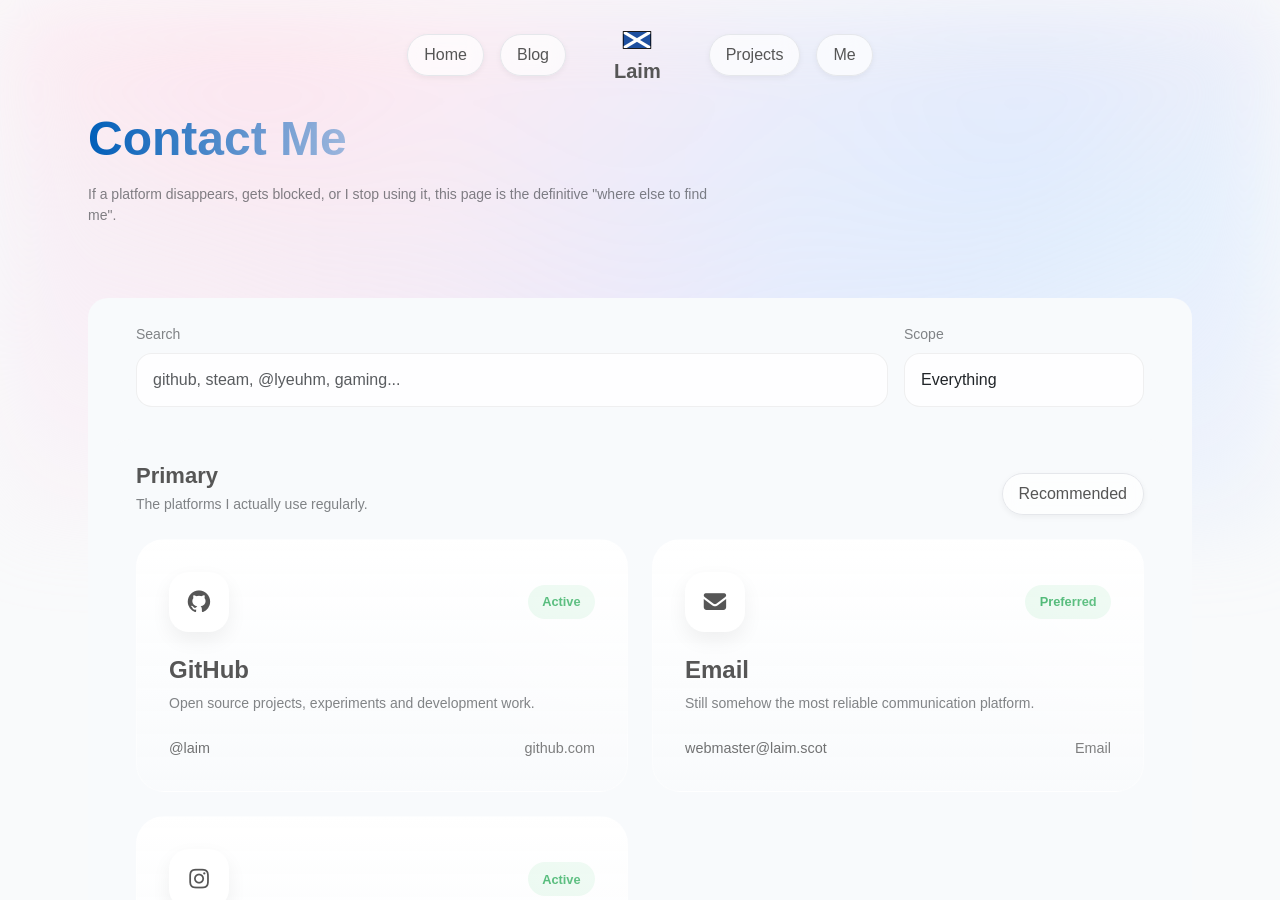
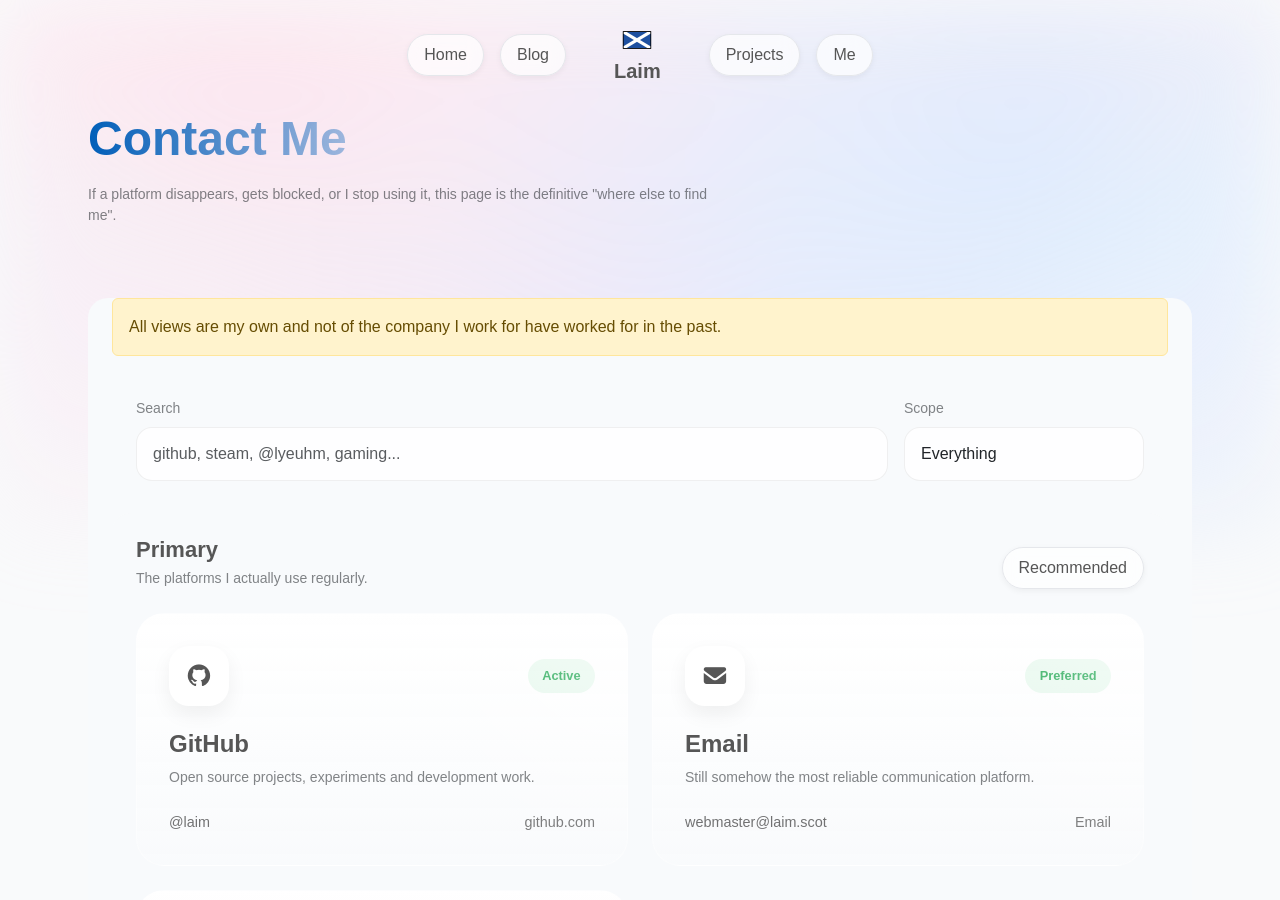
Before and after one commit to Laim/laim.github.io, a Jekyll site: the page built from contact.md, in a window 1280 px wide and 900 px high. Built offline with Jekyll 4.4.1, drawn with Linux system fonts in a browser that asks for light colours; nearby versions of some CDN libraries; some web fonts are replaced.

Commit message:
Add alert for personal views disclaimer
Added a warning alert about personal views.

Signed-off-by: Laim <14845036+Laim@users.noreply.github.com>

```diff
--- a/_layouts/socials.html
+++ b/_layouts/socials.html
@@ -19,6 +19,10 @@ layout: global
 </section>
 
 <section id="main-content" class="container-custom">
+
+    <div class="alert alert-warning" role="alert">
+        All views are my own and not of the company I work for have worked for in the past.
+    </div>
 
     <!-- FILTER -->
     <section class="section-filter p-4 mb-2">
```
